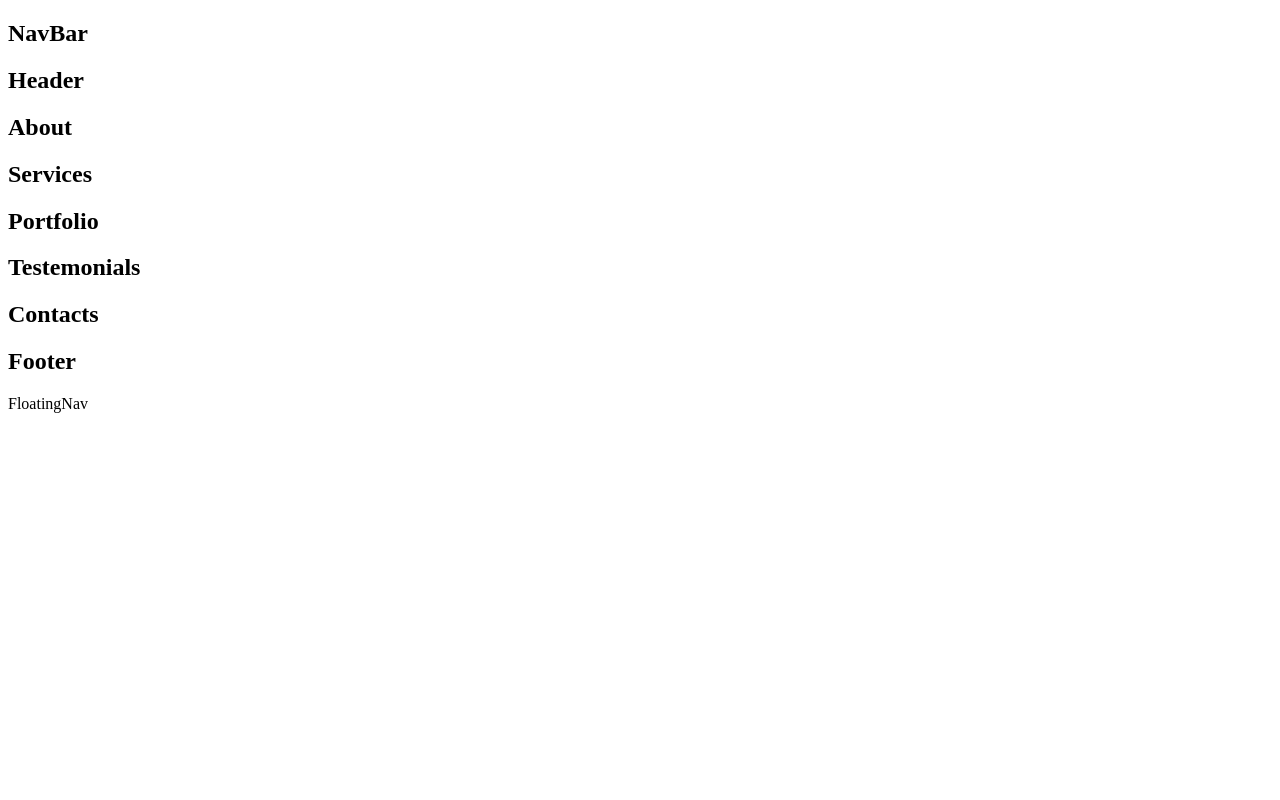
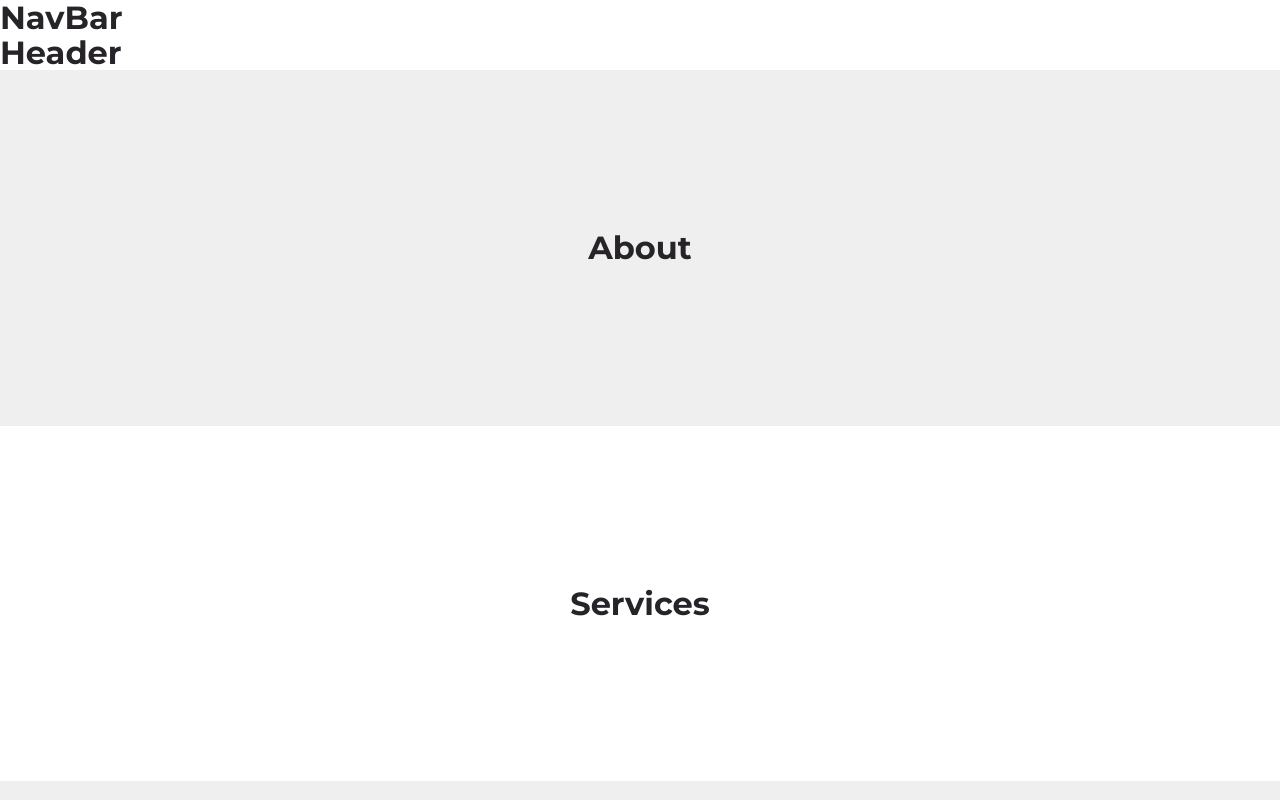
Before and after one commit to MessiasOli/react-portifolio, a React (Create React App) app: page / in a window 1280 px wide. Shown: the top 800 px of the page. Built offline with nearby package versions, Linux system fonts and the light colour scheme.

Commit message:
:art: Css global
css global

```diff
--- a/public/index.html
+++ b/public/index.html
@@ -4,6 +4,8 @@
   <meta charset="UTF-8">
   <meta name="viewport" content="width=device-width, initial-scale=1.0">
   <title>Resposive React Portfolio</title>
+  <!-- GOOGLE FONT (montserrat) -->
+  <link href="https://fonts.googleapis.com/css2?family=Montserrat:wght@300;400;500;600;700&display=swap" rel="stylesheet">
 </head>
 <body>
   <div id="root"></div>
--- a/src/index.css
+++ b/src/index.css
@@ -0,0 +1,221 @@
+* {
+  margin: 0;
+  padding: 0;
+  border: 0;
+  outline: 0;
+  list-style: none;
+  text-decoration: none;
+  box-sizing: border-box;
+}
+
+:root {
+  --primary-hue: 270;
+  --black-lightness: 15%;
+  --dark-lightness: 44%;
+  --light-lightness: 94%;
+  --white-lightness: 100%;
+  --color-primary: hsl(var(--primary-hue), 89%, 41%);
+  --color-white: hsl(0, 5%, var(--white-lightness));
+  --color-light: hsl(var(--primary-hue), 5%, var(--light-lightness));
+  --color-black: hsl(var(--primary-hue), 5%, var(--black-lightness));
+  --color-dark: hsl(var(--primary-hue), 5%, var(--dark-lightness));
+
+  /* GENERAL CONTAINER VARIABLES */
+  --container-width-lg: 76%;
+  --container-width-md: 90%;
+
+  /* BORDER RADIUS VARIABLES */
+  --border-radius-1: 1.2rem;
+  --border-radius-2: 0.8rem;
+  --border-radius-3: 0.5rem;
+
+  /* GENERAL TRANSITION VARIABLE */
+  --transition: all 500ms ease;
+}
+
+html {
+  scroll-behavior: smooth;
+}
+
+body {
+  font-family: 'Montserrat', sans-serif;
+  line-height: 1.6;
+  font-size: 14.4px;
+}
+
+/* GENERAL CONTAINER CLASS */
+.container {
+  width: var(--container-width-lg);
+  margin-inline: auto;
+  max-width: 1920px;
+}
+
+/* GENERAL SECTION STYLES */
+
+section {
+  padding: 10rem 0;
+  background: var(--color-light);
+  transition: var(--transition);
+}
+
+section:nth-child(even) {
+  background: var(--color-white);
+}
+
+
+section > h2 {
+  text-align: center;
+}
+
+section > p {
+  text-align: center;
+  margin: 0.5rem auto 4rem;
+  width: 40%;
+}
+
+/* GERNERAL SECTION STYLES */
+a {
+  color: var(--color-white);
+  transition: var(--transition);
+}
+
+/* GENERAL HEADING STYLES */
+h1, h2, h3, h4, h5, h6 {
+  line-height: 1.1;
+  color: var(--color-black);
+}
+
+h1 {
+  font-size: 3rem;
+}
+
+h2 {
+  font-size: 2rem;
+}
+
+h3 {
+  font-size: 1.6rem;
+}
+
+h4 {
+  font-size: 1.1rem;
+}
+
+h5 {
+  font-size: 0.95rem;
+}
+
+h6 {
+  font-size: 0.8rem;
+}
+
+/* GENERAL IMAGES STYLES */
+.img {
+  display: block;
+  width: 100%;
+  object-fit: cover;
+}
+
+/* GENERAL BUTTON STYLES */
+.btn {
+  display: inline-block;
+  width: fit-content;
+  display: flex;
+  align-items: center;
+  gap: 1rem;
+  background: var(--color-white);
+  padding: 0.6rem 2.5rem;
+  border: 2px solid transparent;
+  border-radius: var(--border-radius-2);
+  cursor: pointer;
+}
+
+.btn:hover {
+  background-color: transparent;
+  border-color: var(--color-light);
+  transform: translateY(-0.5rem);
+}
+
+.btn.white {
+  background: var(--color-white);
+}
+
+.btn.white:hover {
+  background: transparent;
+  border-color: var(--color-white);
+}
+
+.btn.primary {
+  background: var(--color-primary);
+  /* text color alwais white that's why i didn't use a variable color */
+  color: white;
+}
+
+.btn.primary:hover {
+  background: transparent;
+  border-color: var(--color-primary);
+  color: var(--color-primary);
+}
+
+.btn.sm {
+  padding: 0.5rem 1.2rem;
+}
+
+
+
+
+
+/* MEDIA QUERIES (tablets) */
+@media screen and (max-width: 1024px) {
+  body {
+      font-size: 1rem;
+  }
+
+  .container {
+      width: var(--container-width-md);
+  }
+
+  section {
+      padding: 8rem 0;
+  }
+
+  section > p {
+      width: 72%;
+      margin-bottom: 3rem;
+  }
+
+  h1 {
+      font-size: 2rem;
+  }
+}
+
+
+
+
+
+/* MEDIA QUERIES (phones) */
+@media screen and (max-width: 600px) {
+  h1 {
+      font-size: 2.4rem;
+  }
+
+  h2 {
+      font-size: 1.8rem;
+  }
+
+  h3 {
+      font-size: 1.4rem;
+  }
+
+  h4 {
+      font-size: 1rem;
+  }
+
+  .btn {
+      padding: 0.6rem 1.5rem;
+  }
+
+  section > p {
+      width: var(--container-width-md);
+  }
+}
--- a/src/sections/header/Header.jsx
+++ b/src/sections/header/Header.jsx
@@ -2,9 +2,9 @@
 
 function Header() {
   return (
-    <section id="header">
+    <header id="header">
       <h2>Header</h2>
-    </section>
+    </header>
   )
 }
 
```
